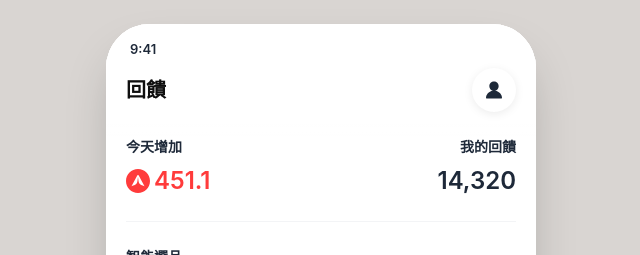
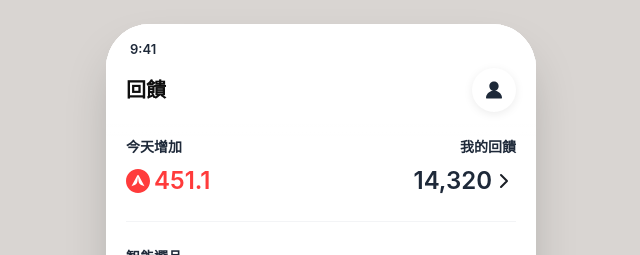
Before and after one commit to katekatechen/banban-home, a Next.js app: page /v12/rewards in a window 1280 px wide. Shown: the top 255 px of the page, without its empty margins (319-959 px from the left). Built offline with nearby package versions, Linux system fonts and the light colour scheme.

Commit message:
v12：回饋頁「我的回饋」數字右邊加箭頭，跟 Figma node 905:20491 一致

```diff
--- a/app/v12/(tabs)/rewards/page.tsx
+++ b/app/v12/(tabs)/rewards/page.tsx
@@ -139,9 +139,12 @@ export default function RewardsTabPage() {
             className="flex flex-1 flex-col items-end gap-2"
           >
             <p className="text-[14px] font-semibold text-gray-800">我的回饋</p>
-            <p className="text-[24px] font-semibold leading-[32px] text-gray-800">
-              {REWARD_BALANCE.toLocaleString()}
-            </p>
+            <div className="flex items-center">
+              <p className="text-[24px] font-semibold leading-[32px] text-gray-800">
+                {REWARD_BALANCE.toLocaleString()}
+              </p>
+              <img src="/figma/nav-arrow-right.svg" alt="" className="size-6" />
+            </div>
           </button>
         </div>
 
```
